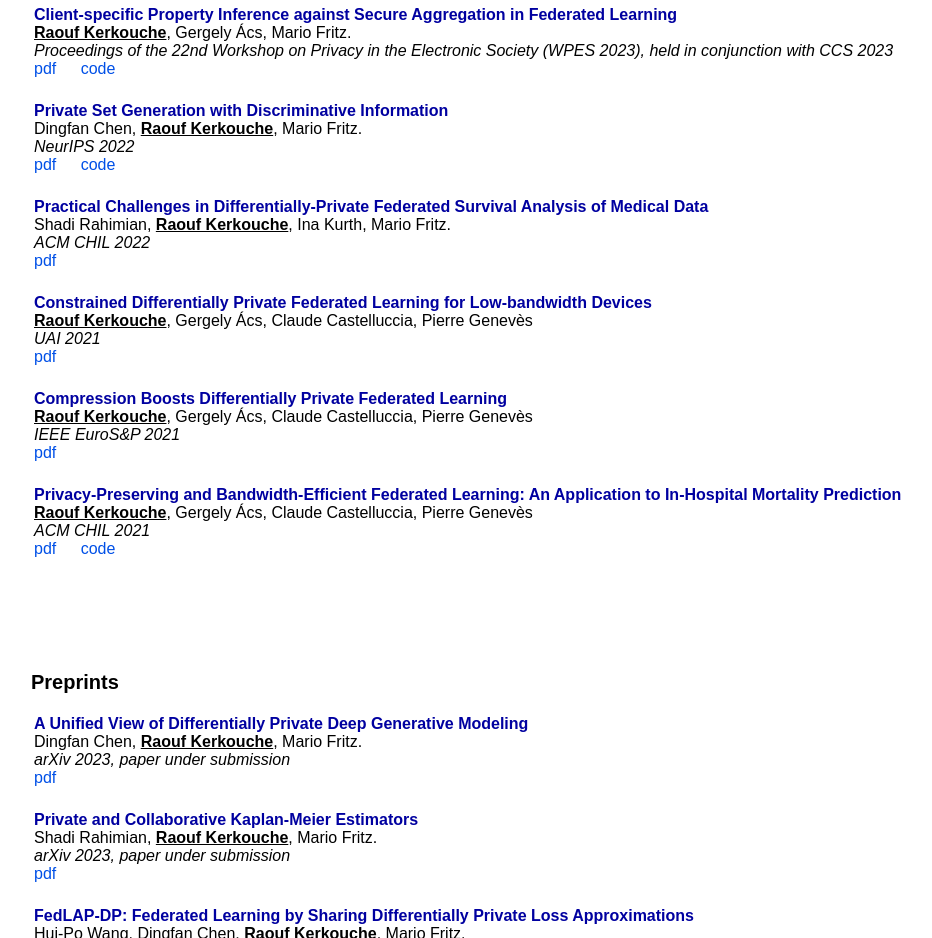
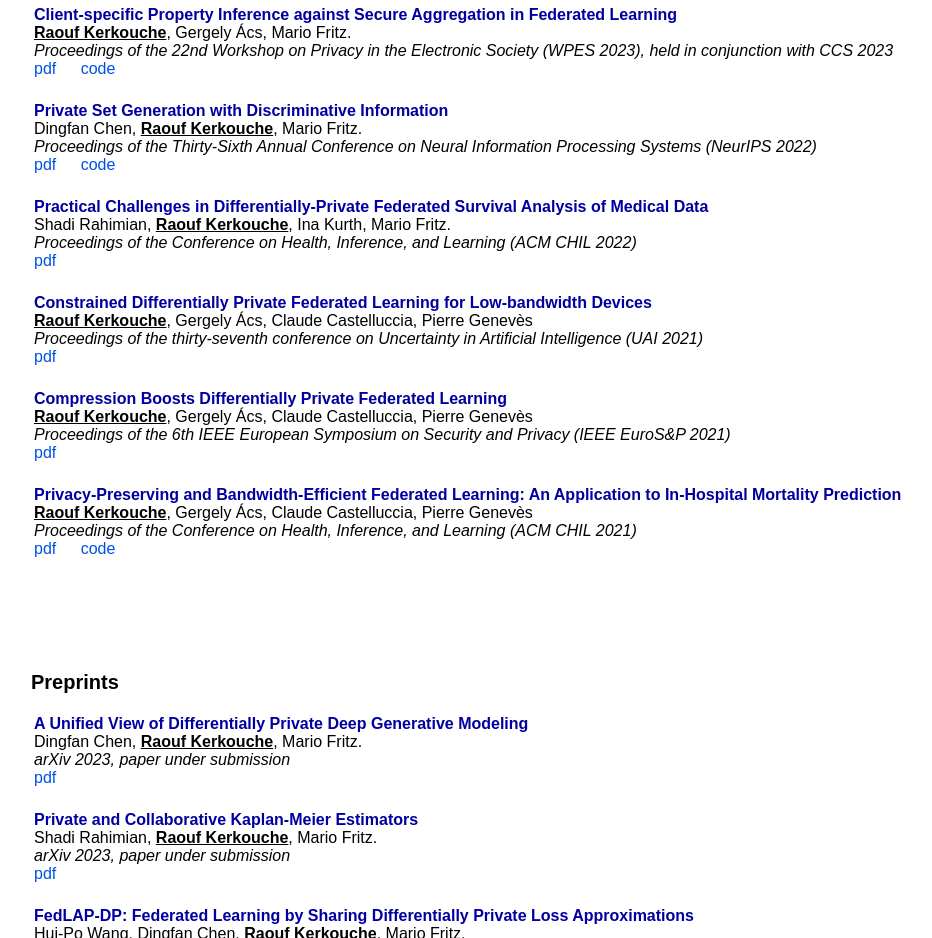
Before and after one commit to raouf-kerkouche/raouf-kerkouche.github.io, a plain HTML site: page index.html in a window 1280 px wide. Shown: the part 956-1894 px from the top of the page, without its empty margins (159-1091 px from the left). Drawn offline with Linux system fonts and the light colour scheme.

Commit message:
Update index.html

```diff
--- a/index.html
+++ b/index.html
@@ -158,7 +158,7 @@
                             <br>
                             Dingfan Chen, <b><u>Raouf Kerkouche</u></b>, Mario Fritz.
                             <br>
-                            <em> NeurIPS 2022</em>
+                            <em> Proceedings of the Thirty-Sixth Annual Conference on Neural Information Processing Systems (NeurIPS 2022)</em>
                             <br>
                             <span class="links">
                                 <a href="https://openreview.net/pdf?id=mxnxRw8jiru" target="_blank" rel="nofollow">pdf</a>
@@ -179,7 +179,7 @@
                             <br>
                             Shadi Rahimian, <b><u>Raouf Kerkouche</u></b>, Ina Kurth, Mario Fritz.
                             <br>
-                            <em> ACM CHIL 2022</em>
+                            <em> Proceedings of the Conference on Health, Inference, and Learning (ACM CHIL 2022)</em>
                             <br>
                             <span class="links">
                                 <a href="https://proceedings.mlr.press/v174/rahimian22a/rahimian22a.pdf" target="_blank" rel="nofollow">pdf</a>
@@ -199,7 +199,7 @@
                             <br>
                             <b><u>Raouf Kerkouche</u></b>, Gergely Ács, Claude Castelluccia, Pierre Genevès
                             <br>
-                            <em> UAI 2021</em>
+                            <em> Proceedings of the thirty-seventh conference on Uncertainty in Artificial Intelligence (UAI 2021)</em>
                             <br>
                             <span class="links">
                                 <a href="https://arxiv.org/pdf/2103.00342.pdf" target="_blank" rel="nofollow">pdf</a>
@@ -219,7 +219,7 @@
                             <br>
                             <b><u>Raouf Kerkouche</u></b>, Gergely Ács, Claude Castelluccia, Pierre Genevès
                             <br>
-                            <em> IEEE EuroS&P 2021</em>
+                            <em> Proceedings of the 6th IEEE European Symposium on Security and Privacy (IEEE EuroS&P 2021)</em>
                             <br>
                             <span class="links">
                                 <a href="https://arxiv.org/pdf/2011.05578.pdf" target="_blank" rel="nofollow">pdf</a>
@@ -239,7 +239,7 @@
                             <br>
                             <b><u>Raouf Kerkouche</u></b>, Gergely Ács, Claude Castelluccia, Pierre Genevès
                             <br>
-                            <em> ACM CHIL 2021</em>
+                            <em> Proceedings of the Conference on Health, Inference, and Learning (ACM CHIL 2021)</em>
                             <br>
                             <span class="links">
                                 <a href="https://dl.acm.org/doi/pdf/10.1145/3450439.3451859" target="_blank" rel="nofollow">pdf</a>
```
